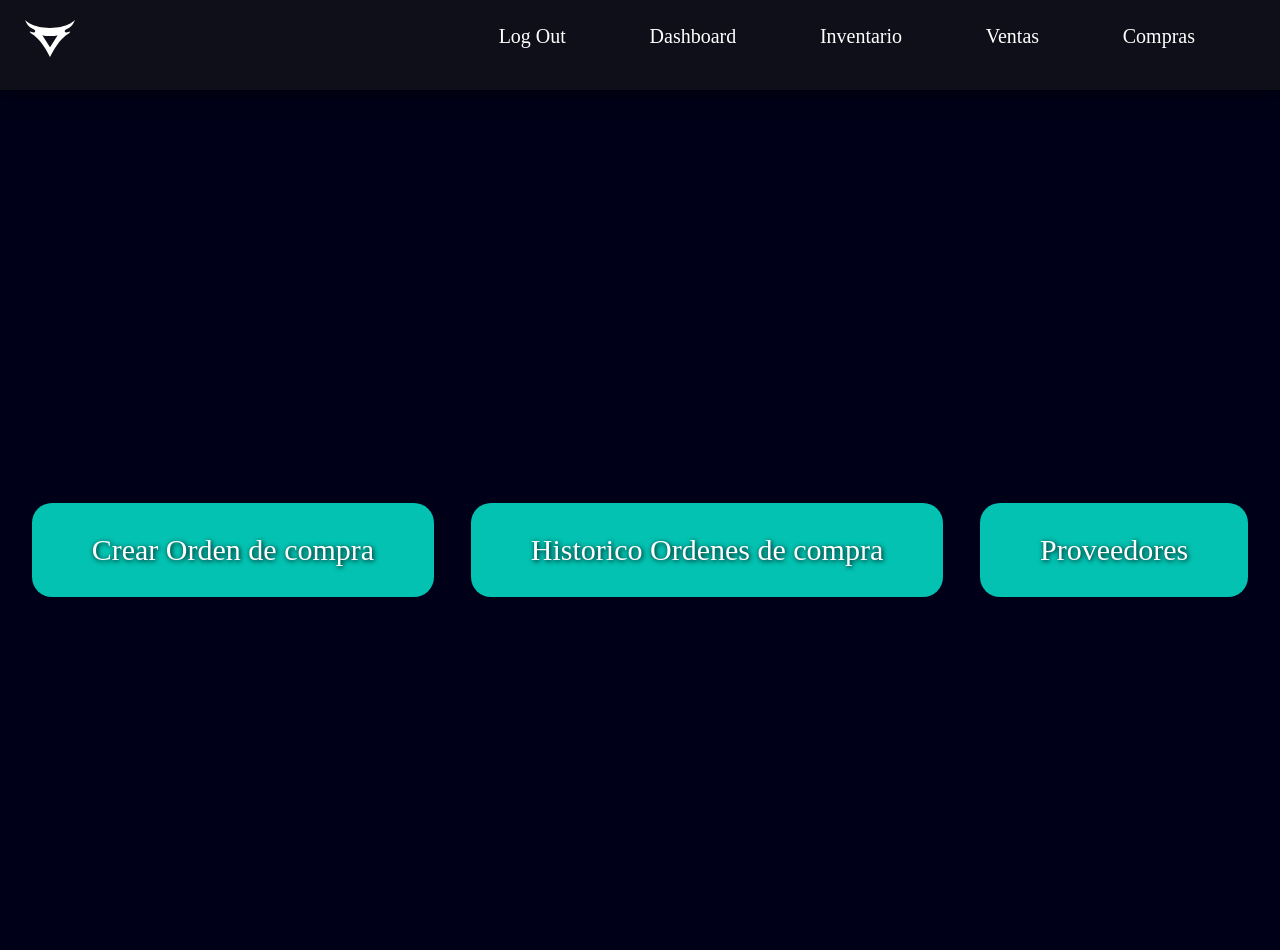
After one commit to ASTRODESING/sistema-administrativo-beta, a Django app: page /compras/ in a window 1280 px wide. The commit adds this page. Run offline with Django 4.2, Linux system fonts and the light colour scheme; some web fonts are replaced.

Commit message:
beta v-0.1.19

```diff
--- /dev/null
+++ b/compras/templates/panel-compras.html
@@ -0,0 +1,24 @@
+{% extends 'base_sesion2.html' %}
+{% load static %}
+{% block content %}
+<link rel="stylesheet" href="{% static 'css/compras.css' %}">
+
+
+<div class="content">
+    <a href="{% url 'caja' %}">
+        <div class="btn-panel">
+            <p>Crear Orden de compra</p>
+        </div>
+    </a>
+    <a href="{% url 'facturas' %}">
+        <div class="btn-panel">
+            <p>Historico Ordenes de compra</p>
+        </div>
+    </a>
+    <a href="{% url 'clientes' %}">
+        <div class="btn-panel">
+            <p>Proveedores</p>
+        </div>
+    </a>
+</div>
+{% endblock %}
--- /dev/null
+++ b/compras/urls.py
@@ -0,0 +1,7 @@
+from django.urls import path, include
+from . import views
+
+urlpatterns = [
+    path("", views.Panel),
+
+]
--- a/compras/views.py
+++ b/compras/views.py
@@ -1,3 +1,5 @@
-from django.shortcuts import render
+from django.shortcuts import render, HttpResponse
 
 # Create your views here.
+def Panel(request):
+    return render(request,"panel-compras.html")
--- a/items/templates/base_sesion2.html
+++ b/items/templates/base_sesion2.html
@@ -21,6 +21,7 @@
           <li><a href="/dashboard">Dashboard</a></li>
           <li><a href="/items">Inventario</a></li>
           <li><a href="/ventas">Ventas</a></li>
+          <li><a href="/compras">Compras</a></li>
         </ul>
       </div>
       <a class="menu" onclick="openNav()"> <button>Menu</button></a>
@@ -34,6 +35,7 @@
         <li><a href="/dashboard">Dashboard</a></li>
         <li><a href="/items">Inventario</a></li>
         <li><a href="/ventas">Ventas</a></li>
+        <li><a href="/compras">Compras</a></li>
       </ul>
     </div>
 
--- a/login/templates/dashboard.html
+++ b/login/templates/dashboard.html
@@ -1,4 +1,4 @@
-{% extends 'base_sesion.html' %}
+{% extends 'base_sesion2.html' %}
 {% block content %}
 
 
--- a/panelAdmin/urls.py
+++ b/panelAdmin/urls.py
@@ -20,4 +20,5 @@ urlpatterns = [
     path("admin/", admin.site.urls),
     path("", include('login.urls')),
     path("ventas/", include('ventas.urls')),
+    path("compras/", include('compras.urls')),
 ]
--- /dev/null
+++ b/static/css/compras.css
@@ -0,0 +1,36 @@
+.content{
+    margin-top: 150px;
+    width: 100%;
+    height: 100%;
+    display: flex !important;
+    align-items: center;
+    justify-content: space-evenly;
+    flex-direction: row;
+    flex-wrap: wrap;
+}
+
+.btn-panel{
+    padding: 30px;
+    padding-left: 60px;
+    padding-right: 60px;
+    margin: 5px;
+    background: rgb(3,194,177);
+    border-radius: 20px;
+    transition: all 1s;
+}
+a{
+    text-decoration: none;
+}
+.btn-panel p{
+    color: white;
+    font-size: 30px;
+    text-shadow: 1px 1px 5px black;
+    font-family: 'Kanit-bold';
+}
+.btn-panel:hover{
+
+    background: rgb(3,194,177);
+    transition: all 0.3s;
+    box-shadow: 1px 1px 30px rgb(113, 25, 253);
+
+}
```
Also changed, not shown: login/templates/base_sesion.html (deleted, +0 -55 lines).
